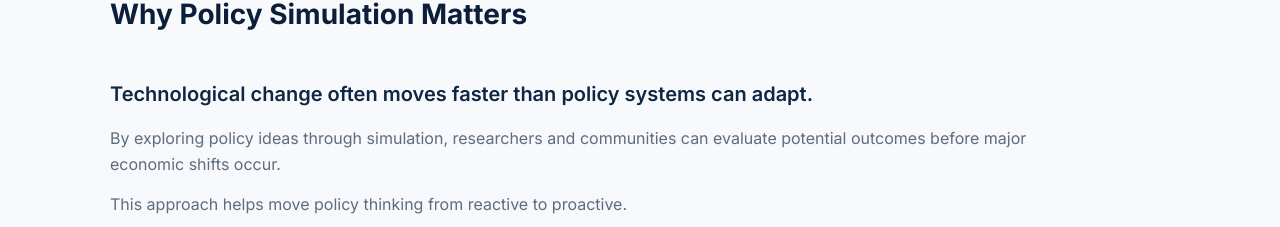
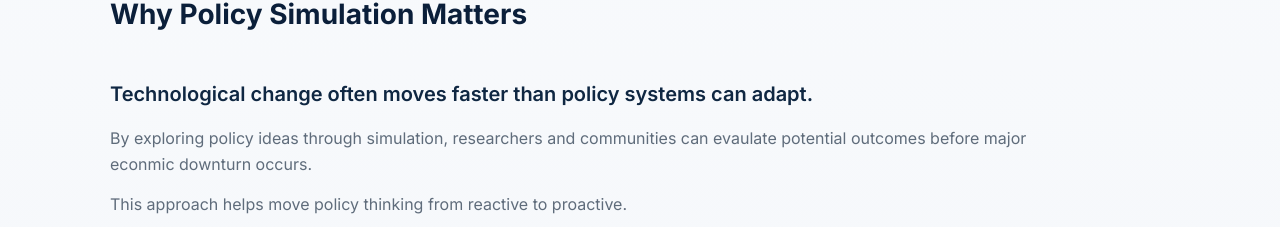
Before and after one commit to Measdani/breakout-economy-simulator, a Next.js app in the folder web/: page / in a window 1280 px wide. Shown: the part 3597-3824 px from the top of the page. Built offline with nearby package versions, Linux system fonts and the light colour scheme.

Commit message:
Update policy simulation wording on landing page

```diff
--- a/web/app/page.tsx
+++ b/web/app/page.tsx
@@ -209,8 +209,8 @@ export default function Home() {
             Technological change often moves faster than policy systems can adapt.
           </p>
           <p>
-            By exploring policy ideas through simulation, researchers and communities can evaluate
-            potential outcomes before major economic shifts occur.
+            By exploring policy ideas through simulation, researchers and communities can evaulate
+            potential outcomes before major econmic downturn occurs.
           </p>
           <p className="policyClosing">
             This approach helps move policy thinking from reactive to proactive.
```
